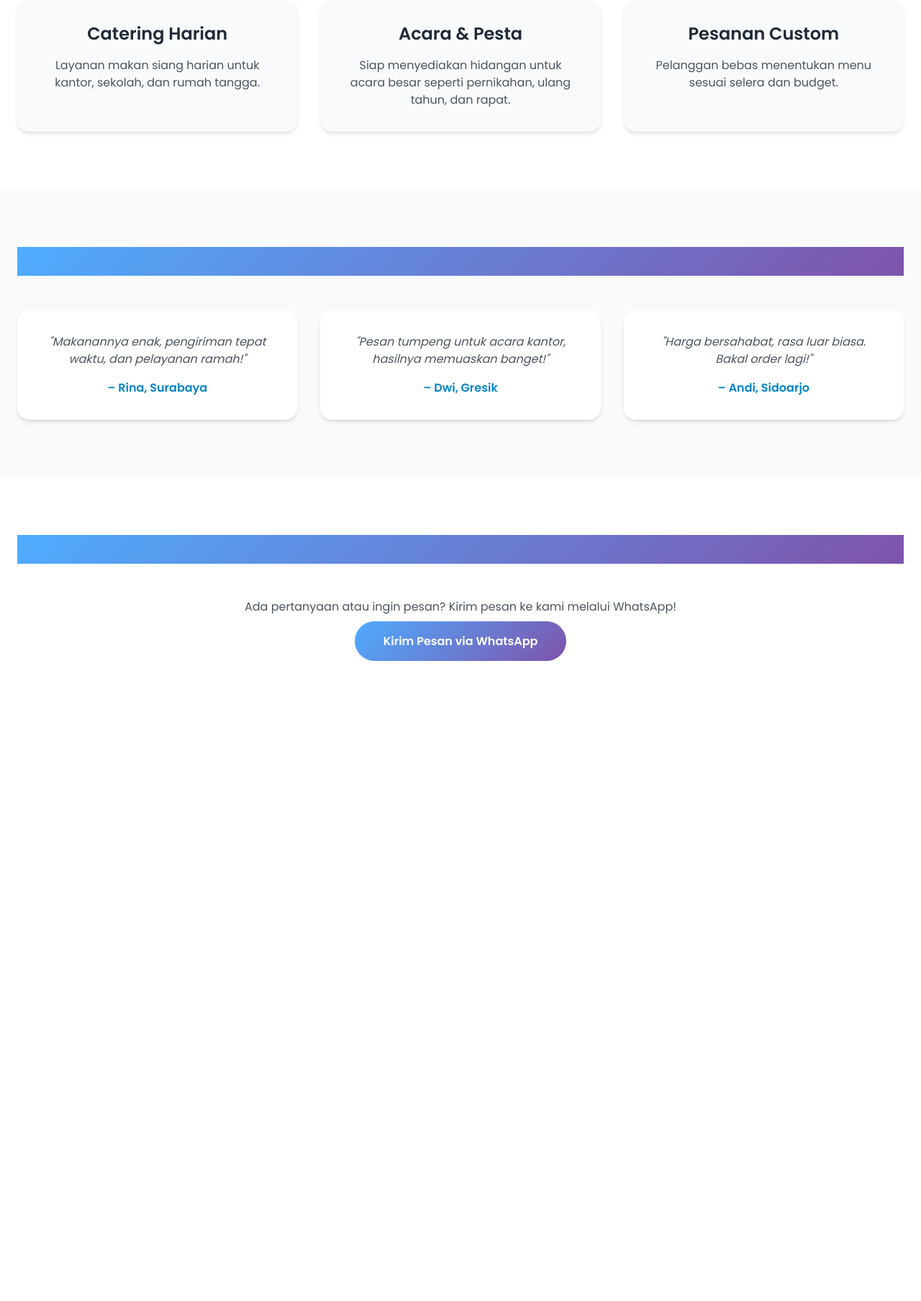
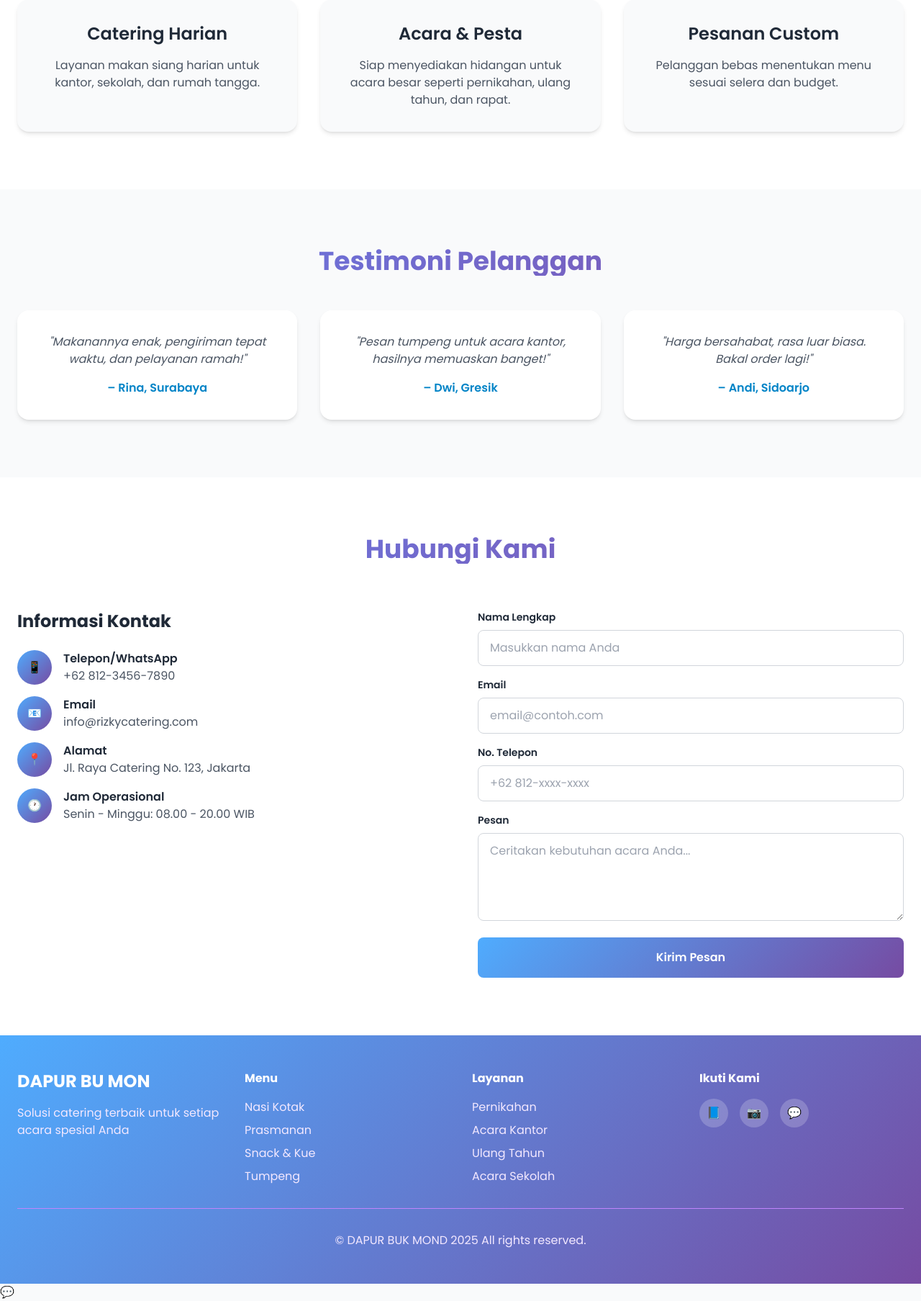
Before and after one commit to elbrowww/Project-Landing-Page-UMKM, a PHP site: page / in a window 1280 px wide. Shown: the part 2057-3864 px from the top of the page at 72% size. Before the commit the page ends 2975 px from the top, so only its background shows below. Run offline with PHP 8.4, Linux system fonts and the light colour scheme; some libraries are stand-ins or nearby versions.

Commit message:
update tampilan by ingka

```diff
--- a/asset/css/LandingPage.css
+++ b/asset/css/LandingPage.css
@@ -1,61 +1,114 @@
 @import url('https://fonts.googleapis.com/css2?family=Poppins:wght@300;400;600;700&display=swap');
-* { font-family: "Poppins", sans-serif; scroll-behavior: smooth; }
 
-/* ===== warna gradasi biru ke ungu ===== */
-.gradient-bg {
-  background: linear-gradient(135deg, #4facfe 0%, #7f53ac 100%);
-}
-.gradient-text {
-  background: linear-gradient(135deg, #4facfe 0%, #7f53ac 100%);
-  -webkit-text-fill-color: transparent;
-}
-.btn-gradient {
-  background: linear-gradient(135deg, #4facfe 0%, #7f53ac 100%);
-}
+        * {
+            font-family: 'Poppins', sans-serif;
+        }
 
-/* ===== floating motion untuk gambar ===== */
-.float-animation {
-  animation: float 5s ease-in-out infinite;
-}
-@keyframes float {
-  0%,100% { transform: translateY(0); }
-  50% { transform: translateY(-12px); }
-}
+        .gradient-bg {
+            background: linear-gradient(135deg, #4facfe 0%, #764ba2 100%);
+        }
 
-/* ===== scroll ===== */
-.fade-in { opacity: 0; transform: translateY(24px); transition: all 0.8s ease; }
-.fade-in.visible { opacity: 1; transform: translateY(0); }
+        .gradient-text {
+            background: linear-gradient(135deg, #667eea 0%, #7f53ac 100%);
+            -webkit-background-clip: text;
+            -webkit-text-fill-color: transparent;
+            background-clip: text;
+        }
 
-/* ===== efek untuk menu ===== */
-.menu-item img { transition: transform 0.5s ease, filter 0.4s ease; }
-.menu-item:hover img { transform: scale(1.06); filter: brightness(1.03); }
+        .float-animation {
+            animation: float 3s ease-in-out infinite;
+        }
 
-/* ===== WA floating button ===== */
-.wa-float {
-  position: fixed;
-  right: 22px;
-  bottom: 22px;
-  width: 64px;
-  height: 64px;
-  border-radius: 9999px;
-  display: flex;
-  align-items: center;
-  justify-content: center;
-  box-shadow: 0 8px 24px rgba(31,41,55,0.18);
-  z-index: 60;
-  transition: transform .18s ease, box-shadow .18s ease;
-  background: linear-gradient(135deg,#4facfe,#7f53ac);
-  color: white;
-}
-.wa-float:hover { transform: translateY(-6px); box-shadow: 0 14px 36px rgba(31,41,55,0.22); }
+        @keyframes float {
 
-/* ===== navbar scrolled style ===== */
-.sticky-nav { transition: all .25s ease; }
-.sticky-nav.scrolled { background: rgba(255,255,255,0.95); backdrop-filter: blur(8px); box-shadow: 0 6px 24px rgba(2,6,23,0.06); }
+            0%,
+            100% {
+                transform: translateY(0px);
+            }
 
-/* ensure anchored sections not hidden under navbar */
-:root { --nav-h: 80px; }
-section { scroll-margin-top: calc(var(--nav-h) + 8px); }
+            50% {
+                transform: translateY(-20px);
+            }
+        }
 
-/* small adjustments */
-.rounded-3xl { border-radius: 1.25rem; }
+        .fade-in {
+            opacity: 0;
+            transform: translateY(30px);
+            transition: opacity 0.8s ease, transform 0.8s ease;
+        }
+
+        .fade-in.visible {
+            opacity: 1;
+            transform: translateY(0);
+        }
+
+        .card-hover {
+            transition: transform 0.3s ease, box-shadow 0.3s ease;
+        }
+
+        .card-hover:hover {
+            transform: translateY(-10px);
+            box-shadow: 0 20px 40px rgba(0, 0, 0, 0.2);
+        }
+
+        .menu-item {
+            transition: all 0.3s ease;
+        }
+
+        .menu-item:hover img {
+            transform: scale(1.1);
+        }
+
+        .pulse-btn {
+            animation: pulse 2s infinite;
+        }
+
+        @keyframes pulse {
+
+            0%,
+            100% {
+                box-shadow: 0 0 0 0 rgba(102, 126, 234, 0.7);
+            }
+
+            50% {
+                box-shadow: 0 0 0 20px rgba(102, 126, 234, 0);
+            }
+        }
+
+        .sticky-nav {
+            transition: all 0.3s ease;
+            background: transparent;
+        }
+
+        .sticky-nav.scrolled {
+            background: rgba(255, 255, 255, 0.95);
+            backdrop-filter: blur(10px);
+            box-shadow: 0 4px 6px rgba(0, 0, 0, 0.1);
+        }
+
+        /* Tambahan untuk mengatur warna logo dan menu */
+        .logo-white {
+            color: white;
+        }
+
+        .logo-blue {
+            color: #3b82f6;
+            /* Warna biru Tailwind */
+        }
+
+        .nav-links-white a {
+            color: white;
+        }
+
+        .nav-links-black a {
+            color: #1f2937;
+            /* Warna hitam Tailwind */
+        }
+
+        .menu-btn-white {
+            color: white;
+        }
+
+        .menu-btn-black {
+            color: #1f2937;
+        }
--- a/index.html
+++ b/index.html
@@ -153,13 +153,126 @@
   </section>
 
   <!-- KONTAK -->
-  <section id="kontak" class="py-20 bg-white">
-    <div class="container mx-auto px-6 text-center">
-      <h2 class="text-4xl font-bold gradient-text mb-12 fade-in">Hubungi Kami</h2>
-      <p class="text-gray-600 mb-6">Ada pertanyaan atau ingin pesan? Kirim pesan ke kami melalui WhatsApp!</p>
-      <a href="https://wa.me/6285236596617" target="_blank" class="btn-gradient text-white px-10 py-4 rounded-full font-semibold hover:opacity-90 transition">Kirim Pesan via WhatsApp</a>
-    </div>
-  </section>
+   <section id="kontak" class="py-20 bg-white">
+        <div class="container mx-auto px-6">
+            <h2 class="text-4xl font-bold text-center mb-16 gradient-text fade-in">Hubungi Kami</h2>
+            <div class="grid md:grid-cols-2 gap-12">
+                <div class="fade-in">
+                    <h3 class="text-2xl font-bold mb-6">Informasi Kontak</h3>
+                    <div class="space-y-4">
+                        <div class="flex items-center gap-4">
+                            <div class="gradient-bg text-white w-12 h-12 rounded-full flex items-center justify-center">
+                                📱</div>
+                            <div>
+                                <p class="font-semibold">Telepon/WhatsApp</p>
+                                <p class="text-gray-600">+62 812-3456-7890</p>
+                            </div>
+                        </div>
+                        <div class="flex items-center gap-4">
+                            <div class="gradient-bg text-white w-12 h-12 rounded-full flex items-center justify-center">
+                                📧</div>
+                            <div>
+                                <p class="font-semibold">Email</p>
+                                <p class="text-gray-600">info@rizkycatering.com</p>
+                            </div>
+                        </div>
+                        <div class="flex items-center gap-4">
+                            <div class="gradient-bg text-white w-12 h-12 rounded-full flex items-center justify-center">
+                                📍</div>
+                            <div>
+                                <p class="font-semibold">Alamat</p>
+                                <p class="text-gray-600">Jl. Raya Catering No. 123, Jakarta</p>
+                            </div>
+                        </div>
+                        <div class="flex items-center gap-4">
+                            <div class="gradient-bg text-white w-12 h-12 rounded-full flex items-center justify-center">
+                                🕐</div>
+                            <div>
+                                <p class="font-semibold">Jam Operasional</p>
+                                <p class="text-gray-600">Senin - Minggu: 08.00 - 20.00 WIB</p>
+                            </div>
+                        </div>
+                    </div>
+                </div>
+                <div class="fade-in">
+                    <form class="space-y-4">
+                        <div>
+                            <label class="block text-sm font-semibold mb-2">Nama Lengkap</label>
+                            <input type="text"
+                                class="w-full px-4 py-3 rounded-lg border border-gray-300 focus:border-purple-500 focus:outline-none transition"
+                                placeholder="Masukkan nama Anda">
+                        </div>
+                        <div>
+                            <label class="block text-sm font-semibold mb-2">Email</label>
+                            <input type="email"
+                                class="w-full px-4 py-3 rounded-lg border border-gray-300 focus:border-purple-500 focus:outline-none transition"
+                                placeholder="email@contoh.com">
+                        </div>
+                        <div>
+                            <label class="block text-sm font-semibold mb-2">No. Telepon</label>
+                            <input type="tel"
+                                class="w-full px-4 py-3 rounded-lg border border-gray-300 focus:border-purple-500 focus:outline-none transition"
+                                placeholder="+62 812-xxxx-xxxx">
+                        </div>
+                        <div>
+                            <label class="block text-sm font-semibold mb-2">Pesan</label>
+                            <textarea rows="4"
+                                class="w-full px-4 py-3 rounded-lg border border-gray-300 focus:border-purple-500 focus:outline-none transition"
+                                placeholder="Ceritakan kebutuhan acara Anda..."></textarea>
+                        </div>
+                        <button type="submit"
+                            class="w-full gradient-bg text-white py-4 rounded-lg font-semibold hover:opacity-90 transition">Kirim
+                            Pesan</button>
+                    </form>
+                </div>
+            </div>
+        </div>
+    </section>
+<!-- Footer -->
+    <footer class="gradient-bg text-white py-12">
+        <div class="container mx-auto px-6">
+            <div class="grid md:grid-cols-4 gap-8 mb-8">
+                <div>
+                    <h3 class="text-2xl font-bold mb-4">DAPUR BU MON</h3>
+                    <p class="text-purple-100">Solusi catering terbaik untuk setiap acara spesial Anda</p>
+                </div>
+                <div>
+                    <h4 class="font-bold mb-4">Menu</h4>
+                    <ul class="space-y-2 text-purple-100">
+                        <li><a href="#" class="hover:text-white transition">Nasi Kotak</a></li>
+                        <li><a href="#" class="hover:text-white transition">Prasmanan</a></li>
+                        <li><a href="#" class="hover:text-white transition">Snack & Kue</a></li>
+                        <li><a href="#" class="hover:text-white transition">Tumpeng</a></li>
+                    </ul>
+                </div>
+                <div>
+                    <h4 class="font-bold mb-4">Layanan</h4>
+                    <ul class="space-y-2 text-purple-100">
+                        <li><a href="#" class="hover:text-white transition">Pernikahan</a></li>
+                        <li><a href="#" class="hover:text-white transition">Acara Kantor</a></li>
+                        <li><a href="#" class="hover:text-white transition">Ulang Tahun</a></li>
+                        <li><a href="#" class="hover:text-white transition">Acara Sekolah</a></li>
+                    </ul>
+                </div>
+                <div>
+                    <h4 class="font-bold mb-4">Ikuti Kami</h4>
+                    <div class="flex gap-4">
+                        <a href="#"
+                            class="w-10 h-10 bg-white bg-opacity-20 rounded-full flex items-center justify-center hover:bg-opacity-30 transition">📘</a>
+                        <a href="#"
+                            class="w-10 h-10 bg-white bg-opacity-20 rounded-full flex items-center justify-center hover:bg-opacity-30 transition">📷</a>
+                        <a href="#"
+                            class="w-10 h-10 bg-white bg-opacity-20 rounded-full flex items-center justify-center hover:bg-opacity-30 transition">💬</a>
+                    </div>
+                </div>
+            </div>
+            <div class="border-t border-purple-400 pt-8 text-center text-purple-100">
+                <p>&copy; DAPUR BUK MOND 2025 All rights reserved.</p>
+            </div>
+        </div>
+    </footer>
+
+
 
   <!-- Tombol WhatsApp Mengambang -->
   <a href="https://wa.me/6285236596617" target="_blank" class="wa-float" aria-label="Chat WhatsApp">
```
Also changed, not shown: SCRIPT.JS (added, +70 -0 lines).
